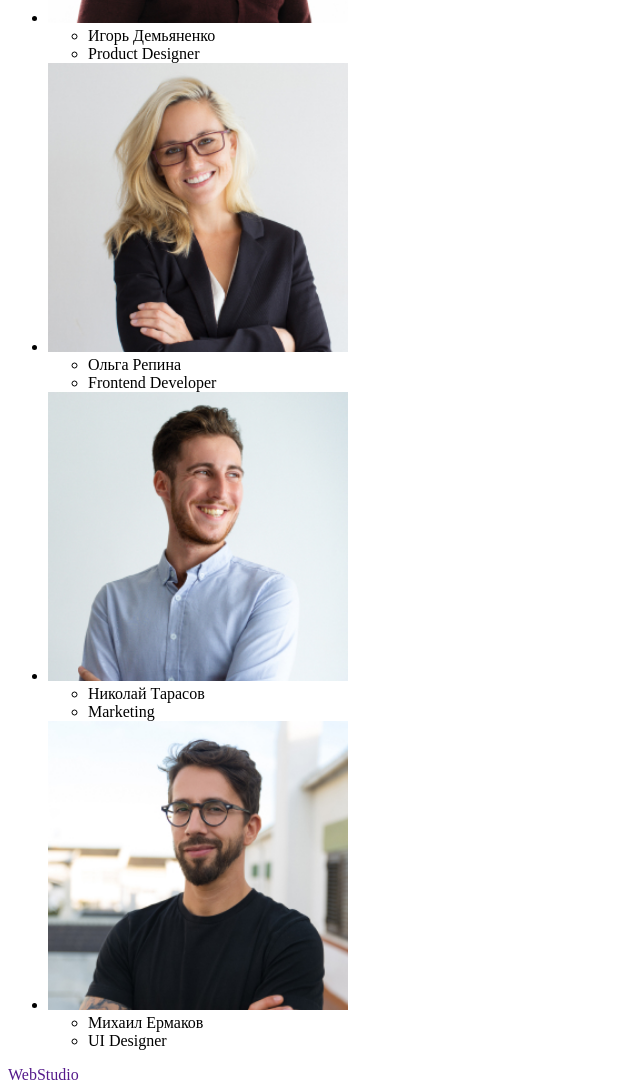
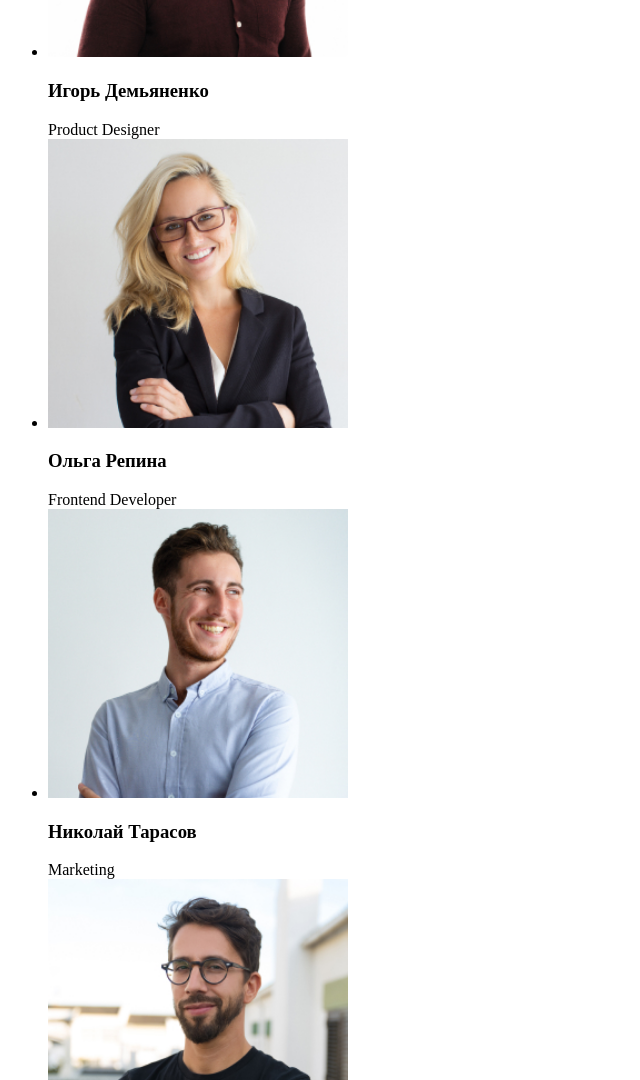
Before and after one commit to DmitriyBurmak/goit-markup-hw-01, a plain HTML site: page index.html in a window 1280 px wide. Shown: the part 1720-2800 px from the top of the page, without its empty margins (0-640 px from the left). Drawn offline with Linux system fonts and the light colour scheme.

Commit message:
Переименовывает img с русского на английский. Исправляет замечания ментора

```diff
--- a/index.html
+++ b/index.html
@@ -51,42 +51,34 @@
                 </li>
             </ul>
         </section>
-
+        !--Мы в работе--
         <section>
             <h2>Чем мы занимаемся</h2>
             <ul>
-                <li> <img src="./img/Рабочий-стол.jpg" alt="Вёрстка кода" width="300"> </li>
-                <li> <img src="./img/Работа-с-ноутбуком.jpg" alt="Телефон в руках" width="300"></li>
-                <li> <img src="./img/Работа-с-планшетом.jpg" alt="Планшет в руках" width="300"></li>
+                <li> <img src="./img/desktop.jpg" alt="Вёрстка кода" width="300"> </li>
+                <li> <img src="./img/work-with-laptop.jpg" alt="Телефон в руках" width="300"></li>
+                <li> <img src="./img/work-with-tablet.jpg" alt="Планшет в руках" width="300"></li>
             </ul>
         </section>
         <!--Команда-->
         <section>
             <h2>Наша команда</h2>
             <ul>
-                <li><img src="./img/Игорь-Демьяненко.jpg" alt="Фото Игоря" width="300">
-                    <ul>
-                        <li>Игорь Демьяненко</li>
-                        <li>Product Designer</li>
-                    </ul>
+                <li><img src="./img/Igor.jpg" alt="Фото Игоря" width="300">
+                    <h3>Игорь Демьяненко</h3>
+                       Product Designer
                 </li>
-                <li><img src="./img/Ольга-Репина.jpg" alt="Фото Ольги" width="300">
-                    <ul>
-                        <li>Ольга Репина</li>
-                        <li>Frontend Developer</li>
-                    </ul>
+                <li><img src="./img/Olga.jpg" alt="Фото Ольги" width="300">
+                   <h3>Ольга Репина</h3>
+                        Frontend Developer
                 </li>
-                <li><img src="./img/Николай-Тарасов.jpg" alt="Фото Николая" width="300">
-                    <ul>
-                        <li>Николай Тарасов</li>
-                        <li>Marketing</li>
-                    </ul>
+                <li><img src="./img/Nikolay.jpg" alt="Фото Николая" width="300">
+                    <h3>Николай Тарасов</h3>
+                        Marketing
                 </li>
-                <li><img src="./img/Михаил-Ермаков.jpg" alt="Фото Михаила" width="300">
-                    <ul>
-                        <li>Михаил Ермаков</li>
-                        <li>UI Designer</li>
-                    </ul>
+                <li><img src="./img/Mihail.jpg" alt="Фото Михаила" width="300">
+                    <h3>Михаил Ермаков</h3>
+                        UI Designer
                 </li>
             </ul>
         </section>
```
Also changed, not shown: img/Igor.jpg (renamed from img/Игорь-Демьяненко.jpg), img/Mihail.jpg (renamed from img/Михаил-Ермаков.jpg), img/Nikolay.jpg (renamed from img/Николай-Тарасов.jpg), img/Olga.jpg (renamed from img/Ольга-Репина.jpg), img/desktop.jpg (renamed from img/Рабочий-стол.jpg), img/work-with-laptop.jpg (renamed from img/Работа-с-ноутбуком.jpg), img/work-with-tablet.jpg (renamed from img/Работа-с-планшетом.jpg).
